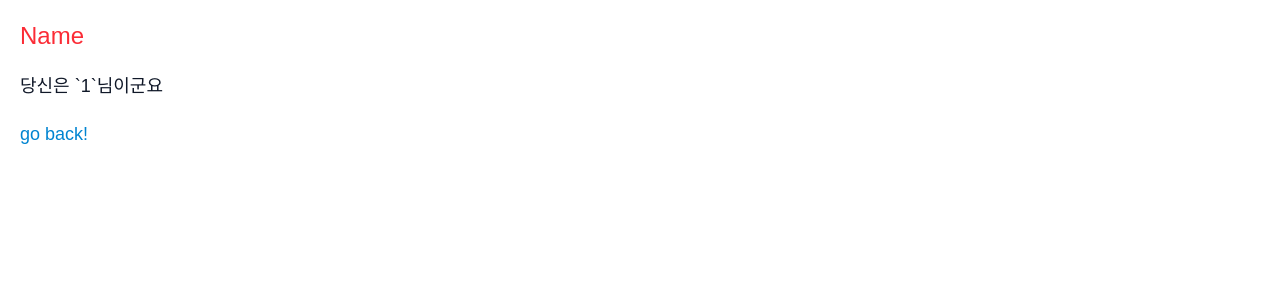
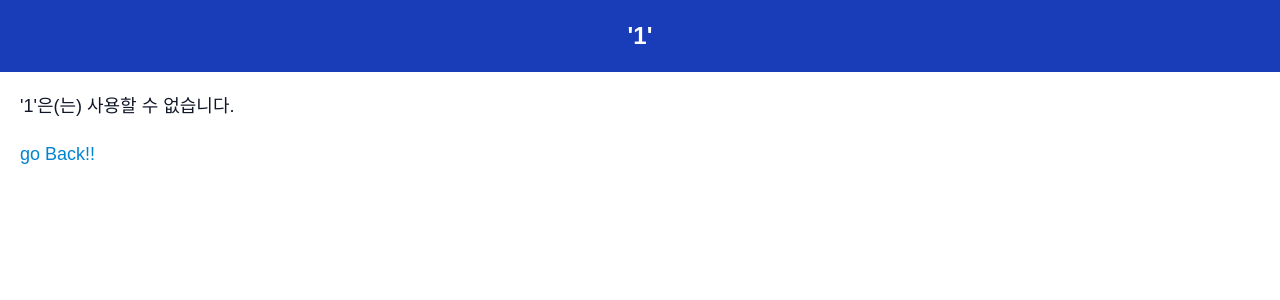
Before and after one commit to sukkkuuuu/train_next, a Next.js app: page /name/1 in a window 1280 px wide. Shown: the top 300 px of the page. Built offline with nearby package versions, Linux system fonts and the light colour scheme.

Commit message:
app router의 동적,정적 렌더링 사용

```diff
--- a/src/app/globals.css
+++ b/src/app/globals.css
@@ -43,3 +43,19 @@ body {
 img {
   @apply border-solid border-2 border-green-300 m-5 p-2;
 }
+
+h1.title {
+  @apply text-2xl font-bold m-0 p-5 text-white bg-blue-800 text-center;
+}
+
+p.msg {
+  @apply text-lg m-5 text-gray-900;
+}
+
+ul,
+ol {
+  @apply text-xl m-5 font-bold list-disc;
+}
+li {
+  @apply mx-10 font-normal text-blue-700;
+}
--- a/src/app/name/[name]/page.tsx
+++ b/src/app/name/[name]/page.tsx
@@ -1,12 +1,33 @@
+"use server";
+
 import Link from "next/link";
 
-export default function Name({ params }: { params: { name: string } }) {
+const paths = [{ name: "kim" }, { name: "lee" }, { name: "park" }];
+
+export async function generateStaticParams() {
+  return paths;
+}
+
+export default async function Name({ params }) {
+  const result = paths.some((path) => path.name === params.name);
+
   return (
     <main>
-      <h1 className="title">Name</h1>
-      <p className="msg">당신은 `{params.name}`님이군요</p>
+      {result ? (
+        <>
+          <h1 className="title">Name = &apos;{params.name}&apos;</h1>
+          <p className="msg">{params.name}님 안녕하세요 !</p>
+        </>
+      ) : (
+        <>
+          <h1 className="title">&apos;{params.name}&apos;</h1>
+          <p className="msg">
+            &apos;{params.name}&apos;은(는) 사용할 수 없습니다.
+          </p>
+        </>
+      )}
       <div>
-        <Link href="/">go back!</Link>
+        <Link href="/">go Back!!</Link>
       </div>
     </main>
   );
--- a/src/app/page.tsx
+++ b/src/app/page.tsx
@@ -1,36 +1,26 @@
 "use client";
-import Link from "next/link";
-// import { useState } from "react";
+import { useSearchParams } from "next/navigation";
+import { Suspense } from "react";
 
-export default function Home() {
-  // const [input, setInput] = useState("");
-  // const [message, setMessage] = useState("your name");
-  // const doChange = (event) => {
-  //   setInput(event.target.value);
-  // };
-  // const doClick = () => {
-  //   setMessage("Hello" + input + "!!");
-  //   setInput("");
-  // };
+function SearchParamsContent() {
+  const searchParams = useSearchParams();
   return (
     <main>
-      <h1 className="title">Next.js sample.</h1>
-      <p className="msg">This is other page sample</p>
-      {/* <p className="msg">{message}</p> */}
-      <div>
-        <Link href="/other"> go other page</Link>
-      </div>
-      {/* <div className="m-5">
-        <input
-          type="text"
-          onChange={doChange}
-          value={input}
-          className="input"
-        />
-        <button onClick={doClick} className="btn">
-          Click
-        </button>
-      </div> */}
+      <h1 className="title">Index page</h1>
+      <ul>
+        {" "}
+        # 파라미터
+        <li>ID : {searchParams.get("id")}</li>
+        <li>PASS: {searchParams.get("pass")}</li>
+      </ul>
     </main>
   );
 }
+
+export default function Home() {
+  return (
+    <Suspense>
+      <SearchParamsContent />
+    </Suspense>
+  );
+}
```
